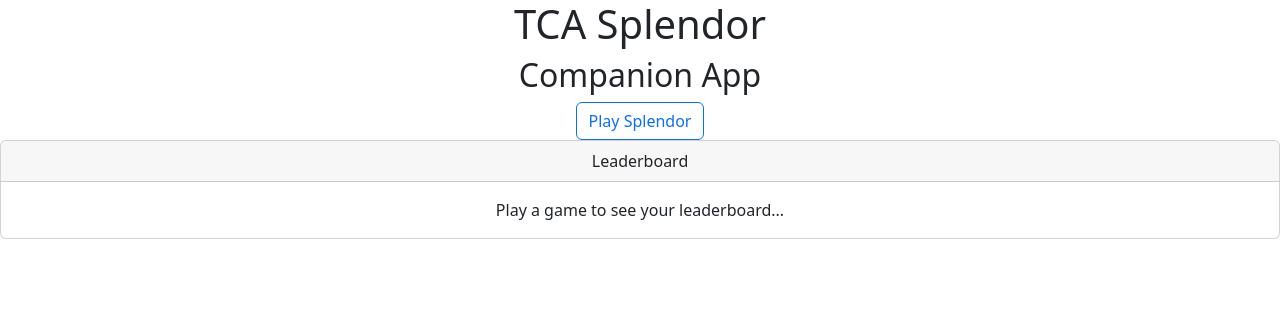
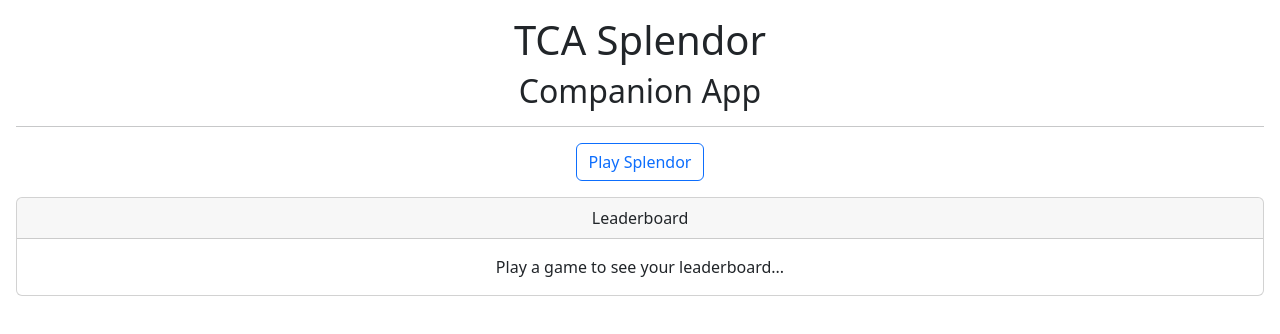
Before and after one commit to AntRamsey/tca-splendor, a React (Create React App) app: page / in a window 1280 px wide. Shown: the top 334 px of the page. Built offline with nearby package versions, Linux system fonts and the light colour scheme.

Commit message:
screens/create-initial-placeholders
open heart surgery complete, it lives...

```diff
--- a/src/App.tsx
+++ b/src/App.tsx
@@ -1,37 +1,20 @@
 import React from 'react';
 import logo from './logo.svg';
 import './App.css';
-import Button from 'react-bootstrap/Button';
 import 'bootstrap/dist/css/bootstrap.min.css';
-import Card from 'react-bootstrap/Card';
+import { Home } from './Home';
 
-const Home = () => (
-  <>
-    <h1>
-      TCA Splendor
-    </h1>
-    <h2>
-      Companion App
-    </h2>
-    <Button
-      variant="outline-primary"
-    >
-      Play Splendor
-    </Button>
-    <Card>
-      <Card.Header>
-        Leaderboard
-      </Card.Header>
-      <Card.Body>
-        Play a game to see your leaderboard...
-      </Card.Body>
-    </Card>
-  </>
-);
 
 function App() {
   return (
-    <div className="App">
+    <div className="App m-3">
+      <h1>
+        TCA Splendor
+      </h1>
+      <h2>
+        Companion App
+      </h2>
+      <hr />
       <Home />
     </div>
   );
--- /dev/null
+++ b/src/Home.tsx
@@ -0,0 +1,24 @@
+import Button from 'react-bootstrap/Button';
+import Card from 'react-bootstrap/Card';
+
+export const Home = () => {
+    return (
+    <>
+      <Button
+        variant="outline-primary"
+      >
+        Play Splendor
+      </Button>
+      <Card
+        className='mt-3'
+      >
+        <Card.Header>
+          Leaderboard
+        </Card.Header>
+        <Card.Body>
+          Play a game to see your leaderboard...
+        </Card.Body>
+      </Card>
+    </>
+  )
+};
```
Also changed, not shown: src/Play.tsx (added, +9 -0 lines), src/Setup.tsx (added, +9 -0 lines).
